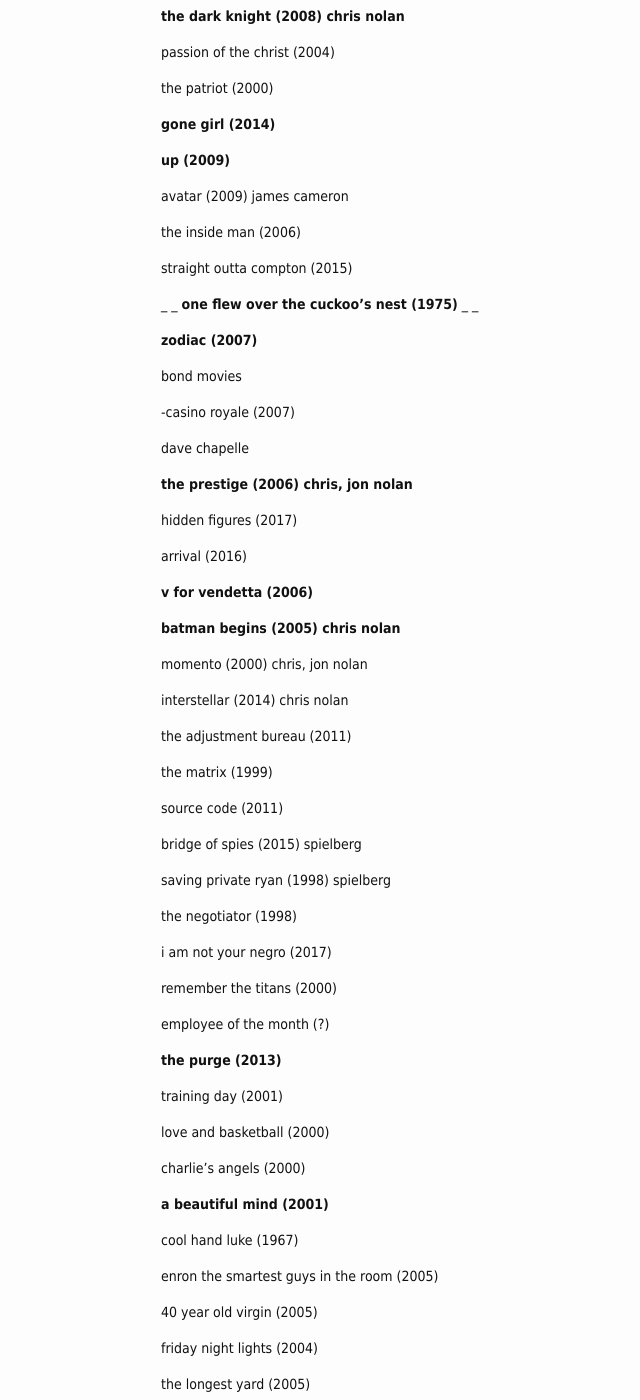
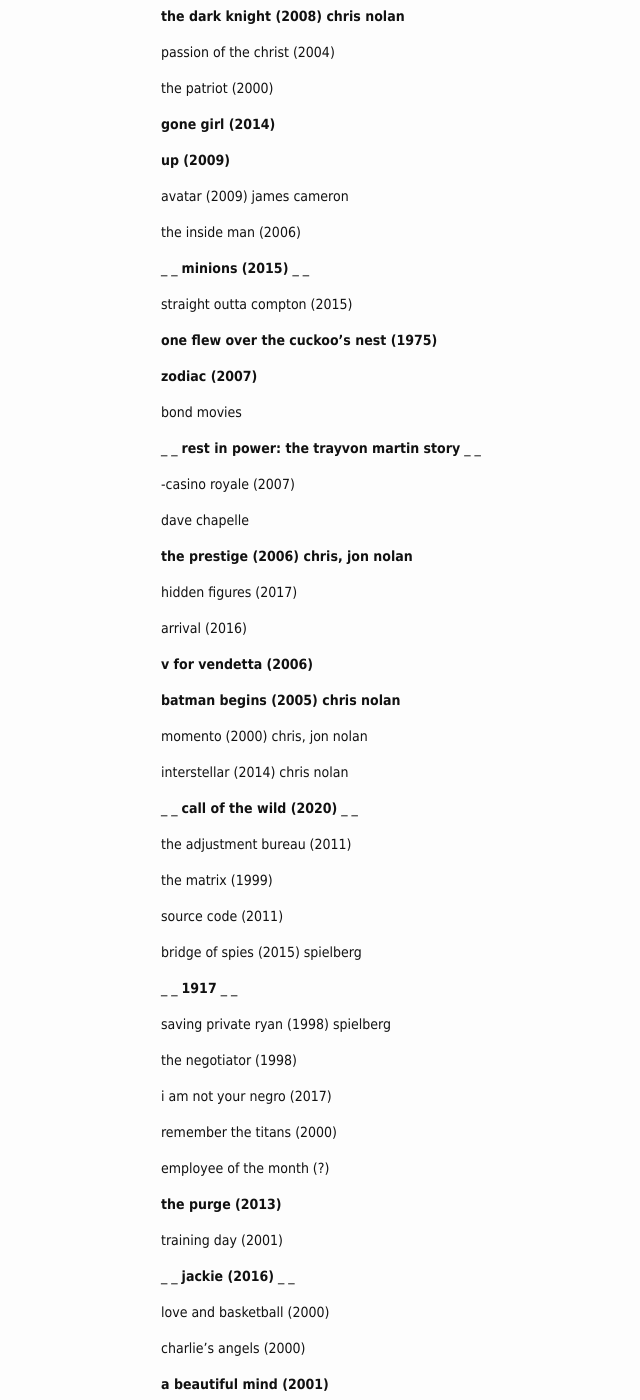
Before and after one commit to mitc-mcla/mitc-mcla.github.io, a Jekyll site: the page built from _posts/2019-11-19-lists.markdown, in a window 1280 px wide and 1400 px high, scrolled down 1703 px. Shown: the whole window, without its empty margins (209-849 px from the left). Built offline with Jekyll 4.4.1, drawn with Linux system fonts in a browser that asks for light colours; some of the changed text lies outside the part shown.

Commit message:
updated lists doc

```diff
--- a/_posts/2019-11-19-lists.markdown
+++ b/_posts/2019-11-19-lists.markdown
@@ -1,6 +1,6 @@
 ---
 layout: post
-title: "Lists, my most important doc"
+title: "*Lists, my most important doc"
 date: 2019-11-20 10:10:52 +0100
 categories: blog
 permalink: /lists.html
@@ -50,7 +50,7 @@ ex machina (2015)
 
 gattaca (1997)
 
-dawn of the planet of the apes (2014)
+_ _ **dawn of the planet of the apes (2014)** _ _
 
 citizen four (2014) spielberg
 
@@ -100,13 +100,17 @@ avatar (2009) james cameron
 
 the inside man (2006)
 
+_ _ **minions (2015)** _ _
+
 straight outta compton (2015)
 
-_ _ **one flew over the cuckoo's nest (1975)** _ _
+**one flew over the cuckoo's nest (1975)**
 
 **zodiac (2007)**
 
 bond movies
+
+_ _ **rest in power: the trayvon martin story** _ _
 
 -casino royale (2007)
 
@@ -126,6 +130,8 @@ momento (2000) chris, jon nolan
 
 interstellar (2014) chris nolan
 
+_ _ **call of the wild (2020)** _ _
+
 the adjustment bureau (2011)
 
 the matrix (1999)
@@ -133,6 +139,8 @@ the matrix (1999)
 source code (2011)
 
 bridge of spies (2015) spielberg
+
+_ _ **1917** _ _
 
 saving private ryan (1998) spielberg
 
@@ -148,6 +156,8 @@ employee of the month (?)
 
 training day (2001)
 
+_ _ **jackie (2016)** _ _
+
 love and basketball (2000)
 
 charlie’s angels (2000)
```
Also changed, not shown: other parts of _posts/2019-11-19-lists.markdown (+2 -0 lines).
